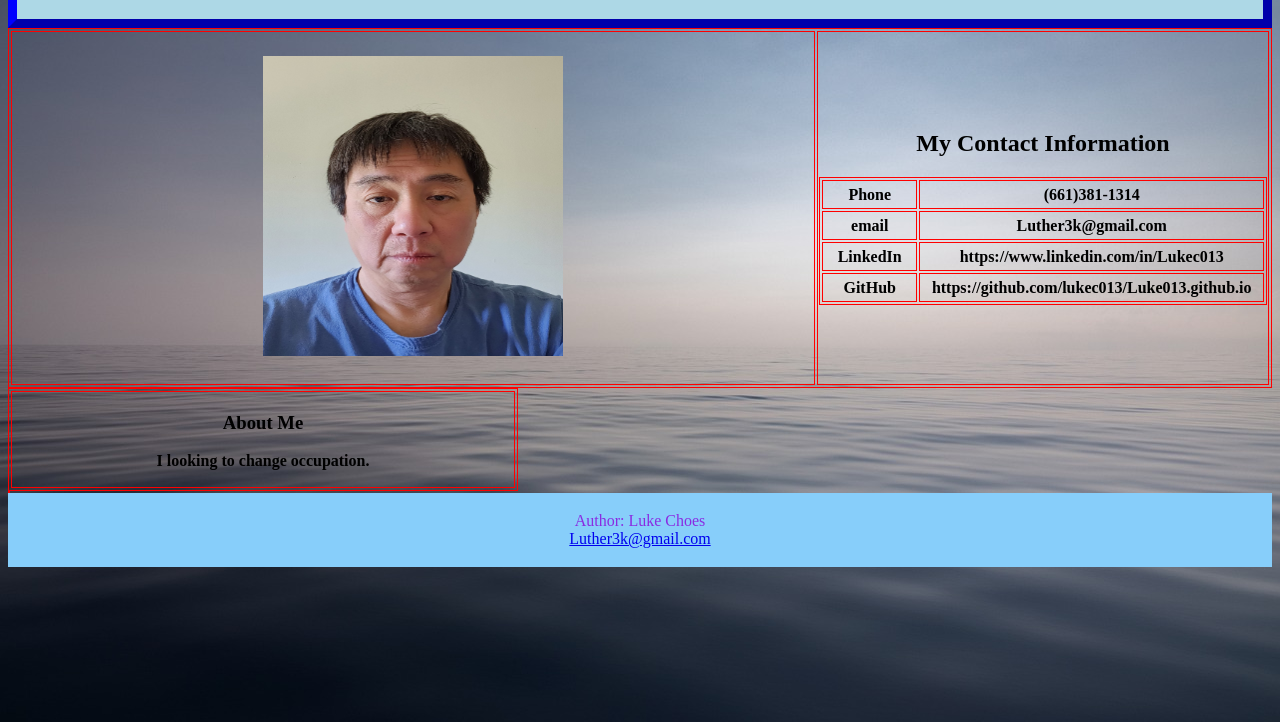
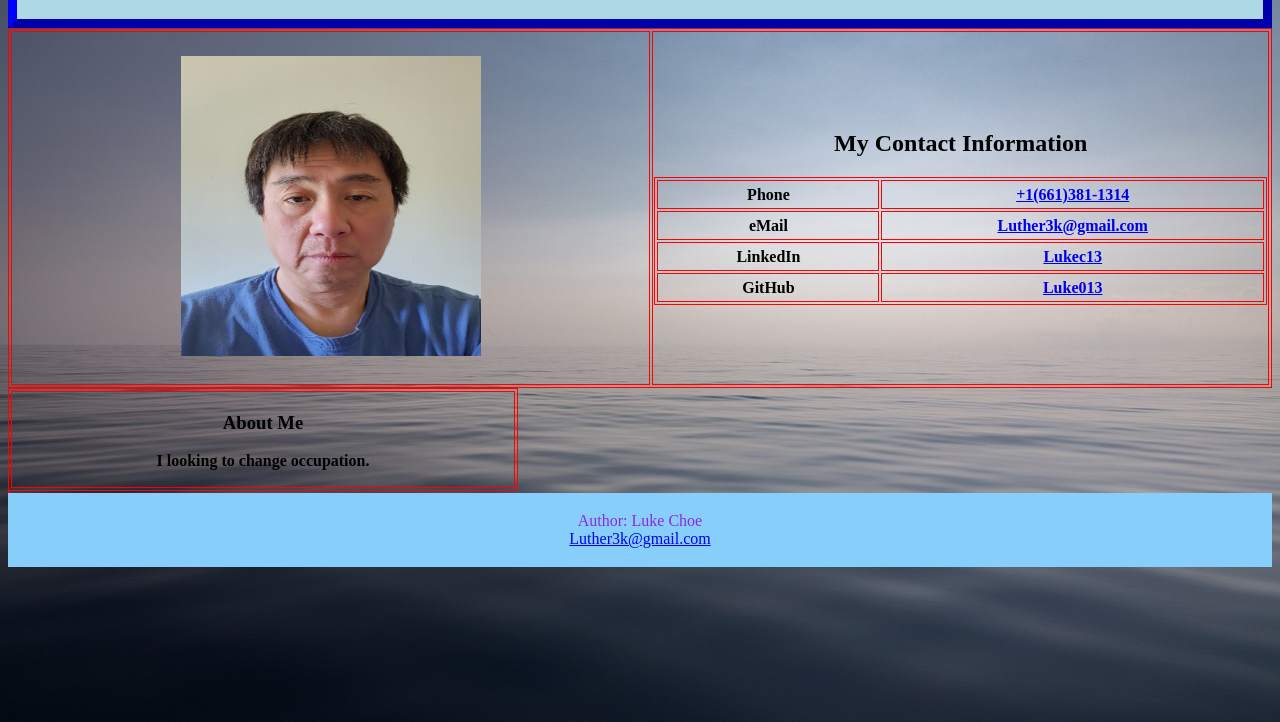
Before and after one commit to lukec013/Luke013-Portfolio.github.io, a plain HTML site: page Lukec013-Profile.html in a window 1280 px wide. Shown: the part 78-800 px from the top of the page. Drawn offline with Linux system fonts and the light colour scheme.

Commit message:
Jun 1 23 1555

```diff
--- a/Lukec013-Profile.html
+++ b/Lukec013-Profile.html
@@ -13,7 +13,8 @@ body {
 }
 
 table, th, td {
-  border: 1px solid red;
+      border: 1px solid red;
+
 }
 
 footer {
@@ -35,29 +36,28 @@ footer {
 
 <head>
       <a href="/style.css/"></a>
-
 </head>
 
 <table>
             <th style="width:800px"><img src="20230525_153721.jpg" alt= "Luke Choe" width="300" height="300"></th>
-            <th style="height:350px"><h2>My Contact Information</h2>
+            <th style="width:800px; height:350px"><h2>My Contact Information</h2>
                   <table class="center">
+
                   <div class="container">
 
                               <tr>
                                     <nav>
                                     <th style="width:300px; height:25px">Phone</th>
-                                    <td style="width:500px">(661)381-1314</td>
+                                    <td style="width:500px"><a href="tel: +16613811314">+1(661)381-1314</a></td>
 
-                                    <tr><th style="width:300px; height:25px">email</th>
-
-                                    <td>Luther3k@gmail.com</td></tr>
+                                    <tr><th style="width:300px; height:25px">eMail</th>
+                                    <td><a href="mailto: Luther3k@gmail.com">Luther3k@gmail.com</a></td></tr>
 
                                     <tr><th style="width:300px; height:25px">LinkedIn</th>
-                                    <td>https://www.linkedin.com/in/Lukec013</td></tr>
+                                    <td><a href="https://www.linkedin.com/in/Lukec013">Lukec13</a></td></tr>
 
                                     <tr><th style="width:300px; height:25px">GitHub</th>
-                                    <td>https://github.com/lukec013/Luke013.github.io</td></tr>
+                                    <td><a href="https://github.com/lukec013/Luke013.github.io">Luke013</a></td></tr>
 
                               </tr>
                   </table>
@@ -95,7 +95,7 @@ footer {
 
 
 <footer>
-      <p>Author: Luke Choes<br>
+      <p>Author: Luke Choe<br>
       <a href="mailto: Luther3k@gmail.com">Luther3k@gmail.com</a></p>
 </footer>
 
```
